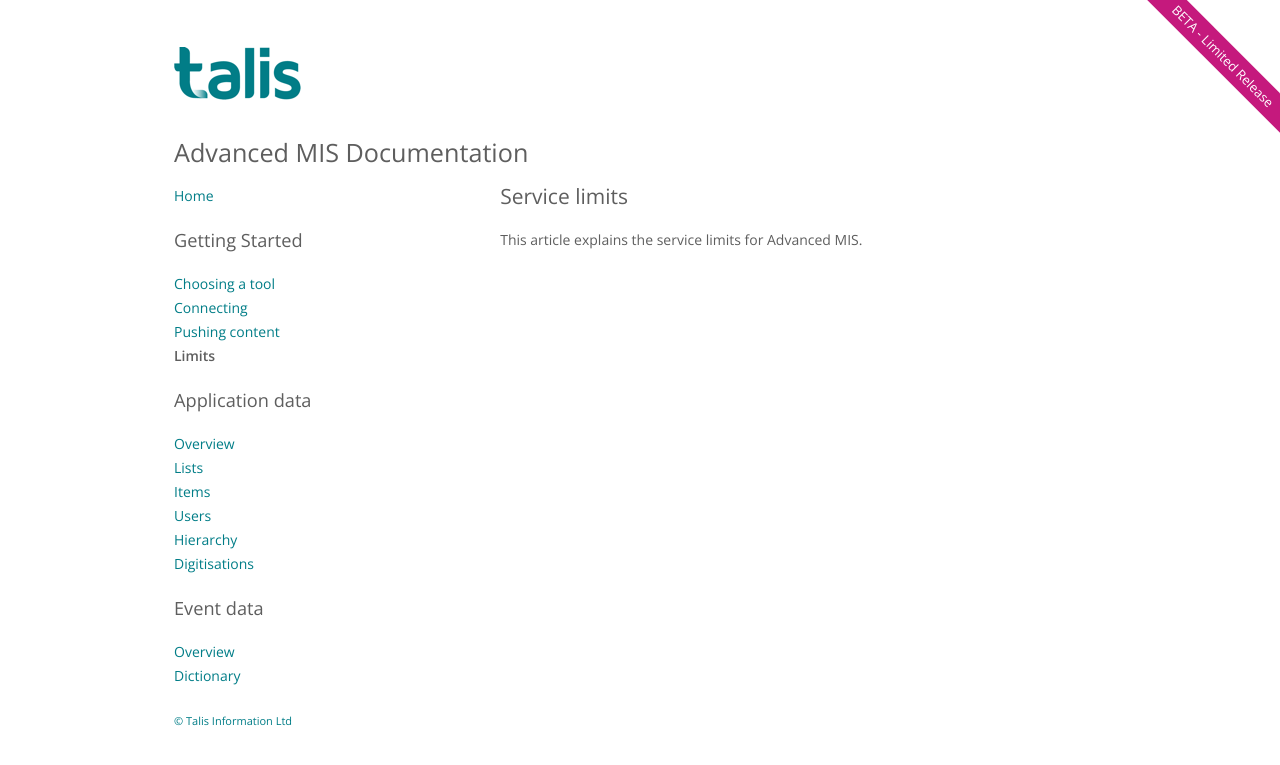
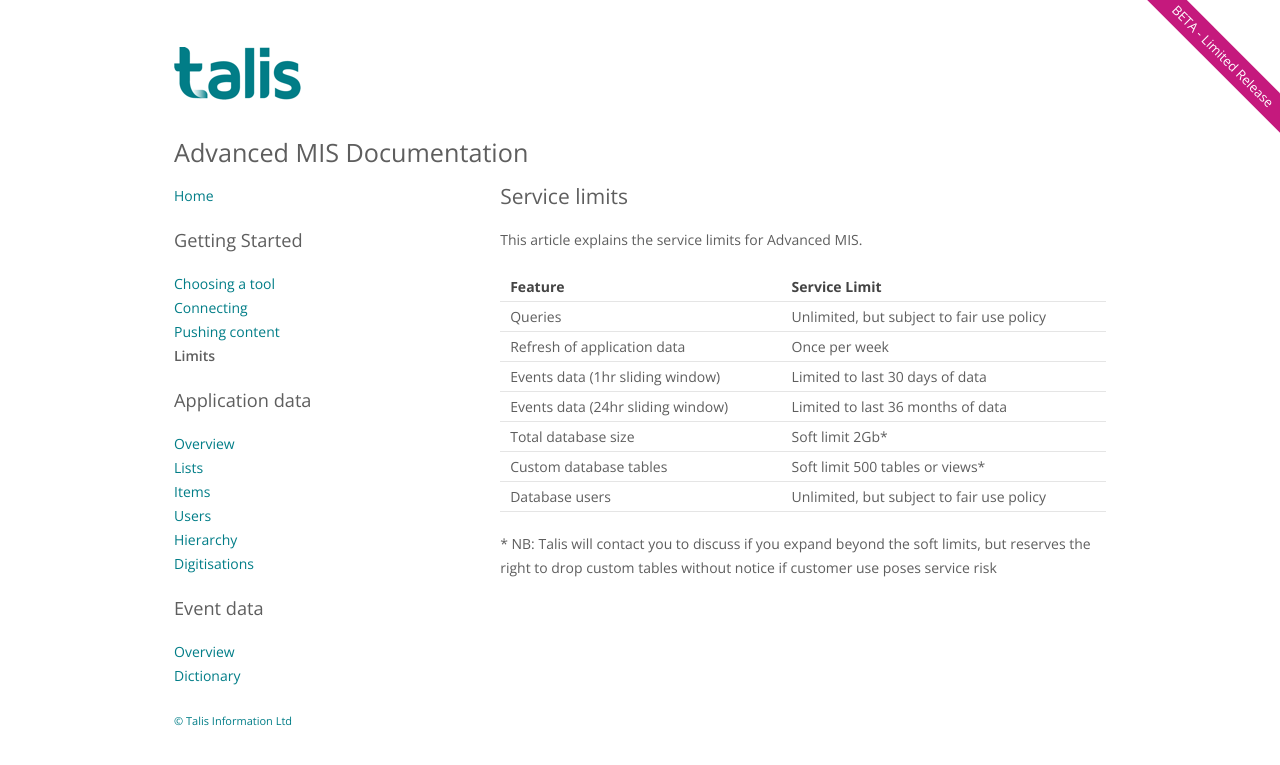
Before and after one commit to techfromsage/advanced-mis, a Jekyll site: the page built from topics/limits.md, in a window 1280 px wide. Shown: the top 765 px of the page. Built offline with Jekyll 4.4.1, drawn with Linux system fonts in a browser that asks for light colours.

Commit message:
Fixing welcome and adding limits data

```diff
--- a/topics/limits.md
+++ b/topics/limits.md
@@ -5,3 +5,15 @@ body_class: limits
 ---
 
 This article explains the service limits for Advanced MIS.
+
+| Feature  | Service Limit |
+|---|---|
+| Queries | Unlimited, but subject to fair use policy |
+| Refresh of application data  | Once per week |
+| Events data (1hr sliding window) | Limited to last 30 days of data |
+| Events data (24hr sliding window)  | Limited to last 36 months of data |
+| Total database size | Soft limit 2Gb* |
+| Custom database tables | Soft limit 500 tables or views* |
+| Database users | Unlimited, but subject to fair use policy |
+
+\* NB: Talis will contact you to discuss if you expand beyond the soft limits, but reserves the right to drop custom tables without notice if customer use poses service risk
```
Also changed, not shown: index.md (+1 -2 lines).
